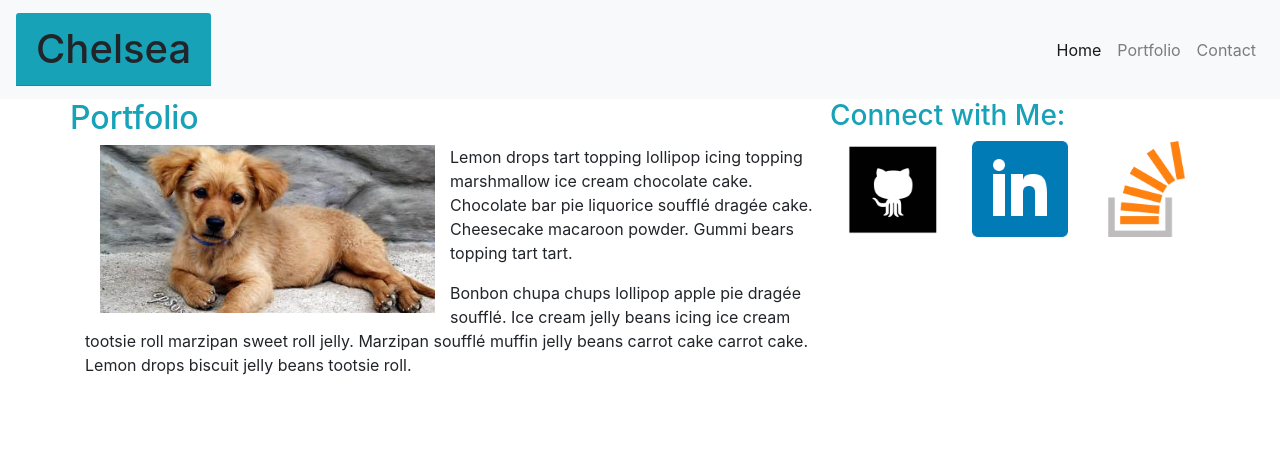
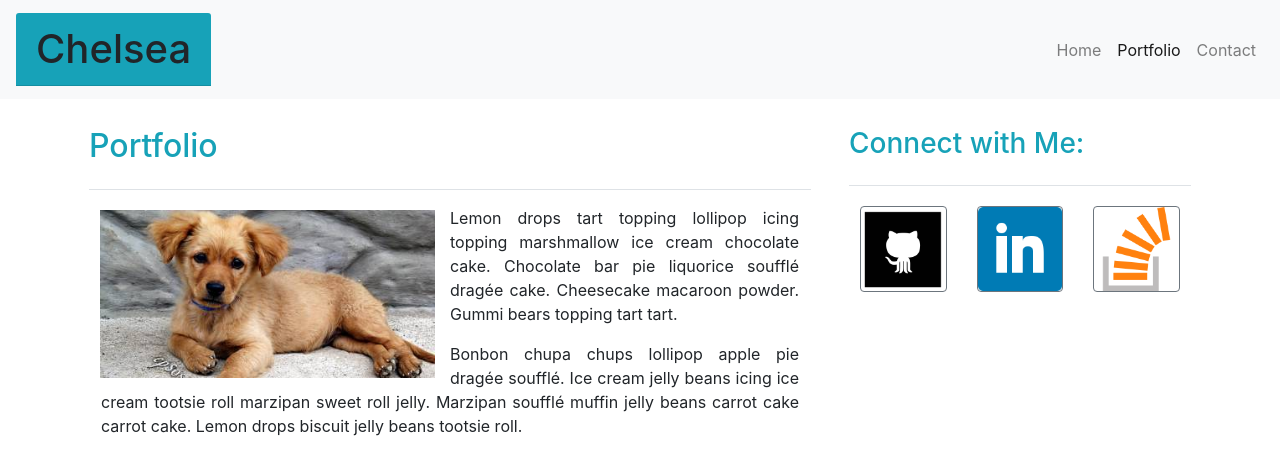
Before and after one commit to chelsg7/Bootstrap-Portfolio, a plain HTML site: page portfolio.html in a window 1280 px wide. Drawn offline with nearby package versions, Linux system fonts and the light colour scheme.

Commit message:
basic layout 1

```diff
--- a/portfolio.html
+++ b/portfolio.html
@@ -24,14 +24,14 @@
             <!-- Navbar links -->
             <div class="collapse navbar-collapse justify-content-end" id="navbarSupportedContent">
                 <ul class="navbar-nav">
-                    <li class="nav-item active">
+                    <li class="nav-item">
                         <a class="nav-link" href="index.html">
                             Home
                             <span class="sr-only">(current)</span>
                         </a>
                     </li>
                     <li class="nav-item">
-                        <a class="nav-link" href="portfolio.html">
+                        <a class="nav-link active" href="portfolio.html">
                             Portfolio
                             <span class="sr-only"></span>
                         </a>
@@ -49,37 +49,37 @@
 <section class='container'>
     <div class='row'>
 <!-- content box -->
-            <div class='contentbox col-md-8 col-sm-12'>
-                <h2 class='row text-info'>
+        <div class='contentbox col-md-8 col-12'>
+            <h2 class='row text-info border border-top-0 border-left-0 border-right-0 border-bottom-5 m-1 py-4'>
                Portfolio
             </h2>
-                <img src= 'assets/images/dog1.jpg' alt='dog' class= 'float-left col-md-6'/>
-                <p>
+                <img src= 'assets/images/dog1.jpg' alt='dog' class= 'float-left col-sm-6 col-12 mt-3'/>
+                <p class='text-justify m-3'>
                     Lemon drops tart topping lollipop icing topping marshmallow ice cream chocolate cake. Chocolate bar pie liquorice soufflé dragée cake. Cheesecake macaroon powder. Gummi bears topping tart tart.
                 </p>
-                <p>
+                <p class='text-justify m-3'>
                     Bonbon chupa chups lollipop apple pie dragée soufflé. Ice cream jelly beans icing ice cream tootsie roll marzipan sweet roll jelly. Marzipan soufflé muffin jelly beans carrot cake carrot cake. Lemon drops biscuit jelly beans tootsie roll.
                 </p>
             </div>
 <!-- connect with me info -->
         <div class='connectbox col-md-4 col-sm-12'>
-                <h3 class='row text-info'>
+            <h3 class='row  m-1 py-4 text-info border border-top-0 border-left-0 border-right-0 border-bottom-5'>
                 Connect with Me:
             </h3>
-                <div class='row'>
-                    <div class='col-4'>
+            <div class='row m-md-0 m-1'>
+                <div class='col-4 mt-3'>
                     <a href="https://github.com/chelsg7" target= '_blank'>
-                            <img src="assets/images/git.png" alt='github' class='w-100 rounded'/>
+                        <img src="assets/images/git.png" alt='github' class='w-100 rounded border border-secondary'/>
                     </a>
                 </div>
-                    <div class='col-4'>
+                <div class='col-4 mt-3'>
                     <a href="https://www.linkedin.com/in/chelsea-gieck-44ab2b2a/" target= '_blank'>
-                            <img src="assets/images/link.png" alt='linkedin' class='w-100 rounded'/>
+                        <img src="assets/images/link.png" alt='linkedin' class='w-100 rounded border border-secondary'/>
                     </a>
                 </div>
-                    <div class='col-4'>
+                <div class='col-4 mt-3'>
                     <a href="https://stackexchange.com/users/12884145/chegi7" target= '_blank'>
-                            <img src="assets/images/stack.png" alt='stack' class='w-100 rounded'/>
+                        <img src="assets/images/stack.png" alt='stack' class='w-100 rounded border border-secondary'/>
                     </a>
                 </div>
             </div>
```
Also changed, not shown: contact.html (+16 -16 lines), index.html (+5 -5 lines), 1 other file. Lines whose indentation alone changed are shown as unchanged.
